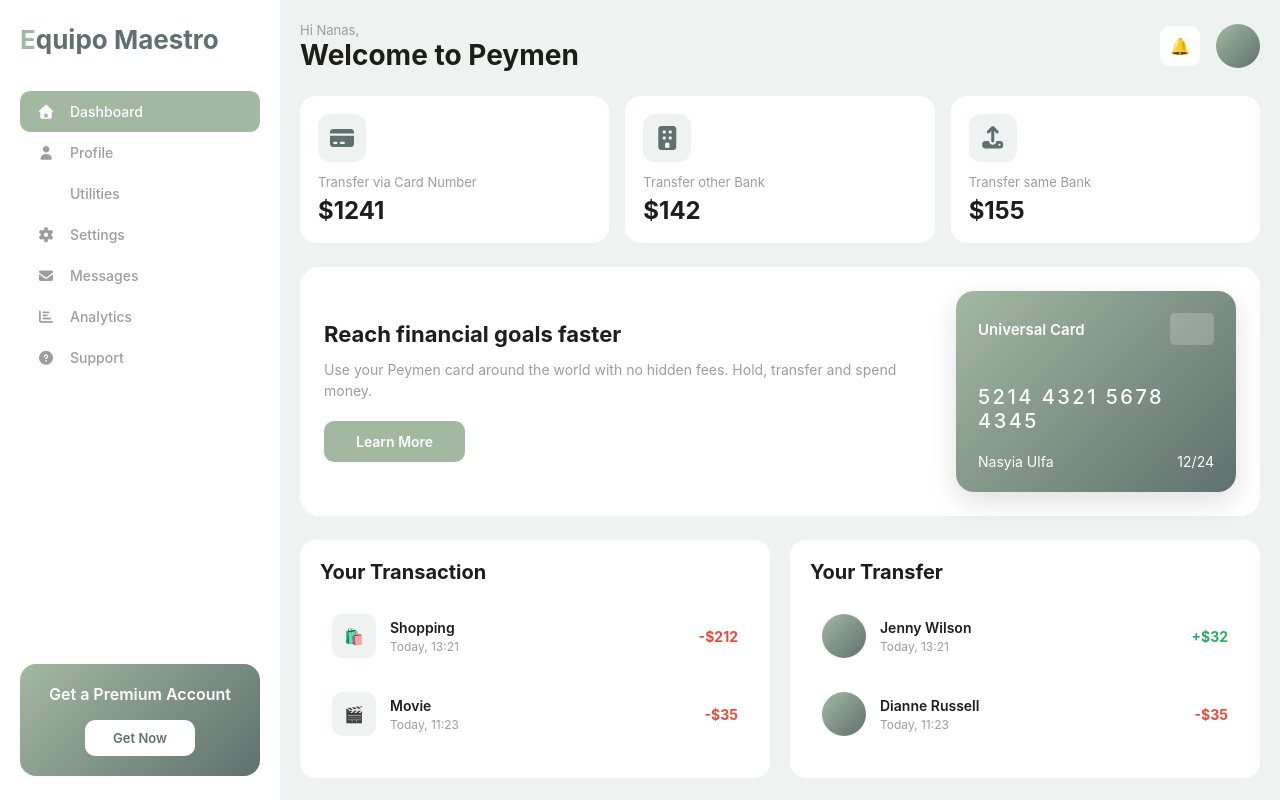
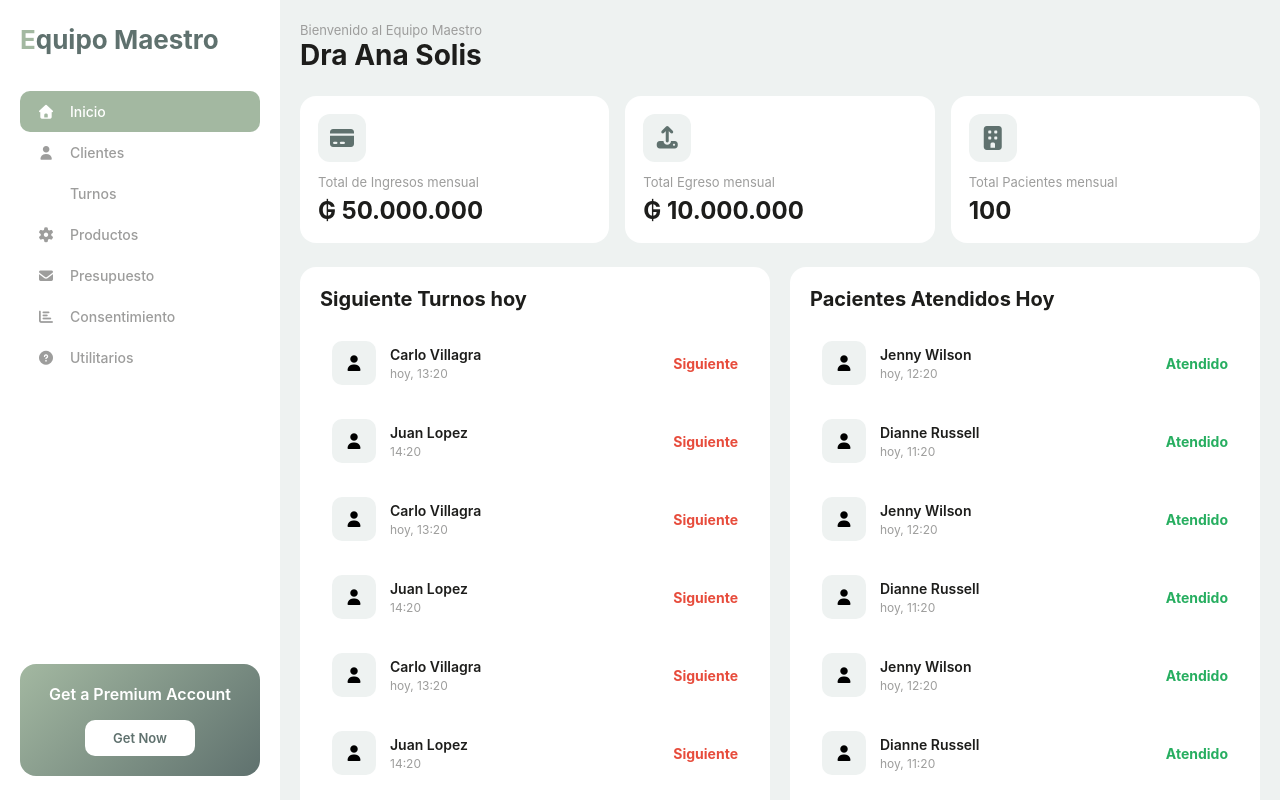
Before and after one commit to JesusVelaztiqui/FronEquipoMaestro, a React (Vite) app: page /#/inicio in a window 1280 px wide. Built offline with nearby package versions, Linux system fonts and the light colour scheme.

Commit message:
dahsboard en proceso

```diff
--- a/src/layouts/Sidebar.jsx
+++ b/src/layouts/Sidebar.jsx
@@ -9,32 +9,32 @@ const Sidebar = ({ menuOpen }) => {
 
       <nav>
         <div className="menu-item active">
-          <i className="fas fa-home"></i>
-          <span>Dashboard</span>
+          <i className="fas fa-home" />
+          <span>Inicio</span>
         </div>
         <div className="menu-item">
-          <i className="fas fa-user"></i>
-          <span>Profile</span>
+          <i className="fas fa-user" />
+          <span>Clientes</span>
         </div>
         <div className="menu-item">
-          <i className="fas fa-grid"></i>
-          <span>Utilities</span>
+          <i className="fas fa-grid" />
+          <span>Turnos</span>
         </div>
         <div className="menu-item">
-          <i className="fas fa-cog"></i>
-          <span>Settings</span>
+          <i className="fas fa-cog" />
+          <span>Productos</span>
         </div>
         <div className="menu-item">
-          <i className="fas fa-envelope"></i>
-          <span>Messages</span>
+          <i className="fas fa-envelope" />
+          <span>Presupuesto</span>
         </div>
         <div className="menu-item">
-          <i className="fas fa-chart-bar"></i>
-          <span>Analytics</span>
+          <i className="fas fa-chart-bar" />
+          <span>Consentimiento</span>
         </div>
         <div className="menu-item">
-          <i className="fas fa-circle-question"></i>
-          <span>Support</span>
+          <i className="fas fa-circle-question" />
+          <span>Utilitarios </span>
         </div>
       </nav>
 
--- a/src/pages/Dahsboard.jsx
+++ b/src/pages/Dahsboard.jsx
@@ -3,106 +3,185 @@ const Dahsboard = () => {
     <>
       <header className="header">
         <div className="header-title">
-          <p>Hi Nanas,</p>
-          <h1>Welcome to Peymen</h1>
-        </div>
-        <div className="header-actions">
-          <div className="notification-icon">🔔</div>
-          <div className="user-avatar"></div>
+          <p>Bienvenido al Equipo Maestro</p>
+          <h1>Dra Ana Solis</h1>
         </div>
       </header>
 
       <div className="cards-grid">
         <div className="transfer-card">
           <div className="card-icon">
-            <i className="fas fa-credit-card"></i>
+            <i className="fas fa-credit-card" />
           </div>
-          <div className="card-label">Transfer via Card Number</div>
-          <div className="card-amount">$1241</div>
+          <div className="card-label">Total de Ingresos mensual</div>
+          <div className="card-amount">₲ 50.000.000</div>
         </div>
 
         <div className="transfer-card">
           <div className="card-icon">
-            <i className="fas fa-building"></i>
+            <i className="fas fa-upload" />
           </div>
-          <div className="card-label">Transfer other Bank</div>
-          <div className="card-amount">$142</div>
+          <div className="card-label">Total Egreso mensual</div>
+          <div className="card-amount">₲ 10.000.000</div>
         </div>
 
         <div className="transfer-card">
           <div className="card-icon">
-            <i className="fas fa-upload"></i>
+            <i className="fas fa-building" />
           </div>
-          <div className="card-label">Transfer same Bank</div>
-          <div className="card-amount">$155</div>
-        </div>
-      </div>
-
-      <div className="featured-section">
-        <div className="featured-content">
-          <h2>Reach financial goals faster</h2>
-          <p>
-            Use your Peymen card around the world with no hidden fees. Hold,
-            transfer and spend money.
-          </p>
-          <button className="learn-btn">Learn More</button>
-        </div>
-
-        <div className="card-display">
-          <div className="card-type">
-            <span>Universal Card</span>
-            <div className="card-chip"></div>
-          </div>
-          <div className="card-number">5214 4321 5678 4345</div>
-          <div className="card-info">
-            <div className="card-holder">Nasyia Ulfa</div>
-            <div className="card-expiry">12/24</div>
-          </div>
+          <div className="card-label">Total Pacientes mensual</div>
+          <div className="card-amount">100</div>
         </div>
       </div>
 
       <div className="transactions-grid">
         <div className="transaction-section">
-          <h2 className="section-title">Your Transaction</h2>
+          <h2 className="section-title">Siguiente Turnos hoy</h2>
 
           <div className="transaction-item">
-            <div className="transaction-icon">🛍️</div>
+            <div className="transaction-icon">
+              {" "}
+              <i className="fas fa-user" />
+            </div>
             <div className="transaction-details">
-              <div className="transaction-name">Shopping</div>
-              <div className="transaction-time">Today, 13:21</div>
+              <div className="transaction-name">Carlo Villagra</div>
+              <div className="transaction-time">hoy, 13:20</div>
             </div>
-            <div className="transaction-amount negative">-$212</div>
+            <div className="transaction-amount negative">Siguiente</div>
           </div>
 
           <div className="transaction-item">
-            <div className="transaction-icon">🎬</div>
+            <div className="transaction-icon">
+              {" "}
+              <i className="fas fa-user" />
+            </div>
             <div className="transaction-details">
-              <div className="transaction-name">Movie</div>
-              <div className="transaction-time">Today, 11:23</div>
+              <div className="transaction-name">Juan Lopez</div>
+              <div className="transaction-time">14:20</div>
             </div>
-            <div className="transaction-amount negative">-$35</div>
+            <div className="transaction-amount negative">Siguiente</div>
+          </div>
+          <div className="transaction-item">
+            <div className="transaction-icon">
+              {" "}
+              <i className="fas fa-user" />
+            </div>
+            <div className="transaction-details">
+              <div className="transaction-name">Carlo Villagra</div>
+              <div className="transaction-time">hoy, 13:20</div>
+            </div>
+            <div className="transaction-amount negative">Siguiente</div>
+          </div>
+
+          <div className="transaction-item">
+            <div className="transaction-icon">
+              {" "}
+              <i className="fas fa-user" />
+            </div>
+            <div className="transaction-details">
+              <div className="transaction-name">Juan Lopez</div>
+              <div className="transaction-time">14:20</div>
+            </div>
+            <div className="transaction-amount negative">Siguiente</div>
+          </div>
+          <div className="transaction-item">
+            <div className="transaction-icon">
+              {" "}
+              <i className="fas fa-user" />
+            </div>
+            <div className="transaction-details">
+              <div className="transaction-name">Carlo Villagra</div>
+              <div className="transaction-time">hoy, 13:20</div>
+            </div>
+            <div className="transaction-amount negative">Siguiente</div>
+          </div>
+
+          <div className="transaction-item">
+            <div className="transaction-icon">
+              {" "}
+              <i className="fas fa-user" />
+            </div>
+            <div className="transaction-details">
+              <div className="transaction-name">Juan Lopez</div>
+              <div className="transaction-time">14:20</div>
+            </div>
+            <div className="transaction-amount negative">Siguiente</div>
           </div>
         </div>
 
         <div className="transaction-section">
-          <h2 className="section-title">Your Transfer</h2>
+          <h2 className="section-title">Pacientes Atendidos Hoy</h2>
 
           <div className="transaction-item">
-            <div className="transfer-avatar"></div>
+            <div className="transaction-icon">
+              {" "}
+              <i className="fas fa-user" />
+            </div>
             <div className="transaction-details">
               <div className="transaction-name">Jenny Wilson</div>
-              <div className="transaction-time">Today, 13:21</div>
+              <div className="transaction-time">hoy, 12:20</div>
             </div>
-            <div className="transaction-amount positive">+$32</div>
+            <div className="transaction-amount positive">Atendido</div>
           </div>
 
           <div className="transaction-item">
-            <div className="transfer-avatar"></div>
+            <div className="transaction-icon">
+              {" "}
+              <i className="fas fa-user" />
+            </div>
             <div className="transaction-details">
               <div className="transaction-name">Dianne Russell</div>
-              <div className="transaction-time">Today, 11:23</div>
+              <div className="transaction-time">hoy, 11:20</div>
             </div>
-            <div className="transaction-amount negative">-$35</div>
+            <div className="transaction-amount positive">Atendido</div>
+          </div>
+
+          <div className="transaction-item">
+            <div className="transaction-icon">
+              {" "}
+              <i className="fas fa-user" />
+            </div>
+            <div className="transaction-details">
+              <div className="transaction-name">Jenny Wilson</div>
+              <div className="transaction-time">hoy, 12:20</div>
+            </div>
+            <div className="transaction-amount positive">Atendido</div>
+          </div>
+
+          <div className="transaction-item">
+            <div className="transaction-icon">
+              {" "}
+              <i className="fas fa-user" />
+            </div>
+            <div className="transaction-details">
+              <div className="transaction-name">Dianne Russell</div>
+              <div className="transaction-time">hoy, 11:20</div>
+            </div>
+            <div className="transaction-amount positive">Atendido</div>
+          </div>
+
+          <div className="transaction-item">
+            <div className="transaction-icon">
+              {" "}
+              <i className="fas fa-user" />
+            </div>
+            <div className="transaction-details">
+              <div className="transaction-name">Jenny Wilson</div>
+              <div className="transaction-time">hoy, 12:20</div>
+            </div>
+            <div className="transaction-amount positive">Atendido</div>
+          </div>
+
+          <div className="transaction-item">
+            <div className="transaction-icon">
+              {" "}
+              <i className="fas fa-user" />
+            </div>
+            <div className="transaction-details">
+              <div className="transaction-name">Dianne Russell</div>
+              <div className="transaction-time">hoy, 11:20</div>
+            </div>
+            <div className="transaction-amount positive">Atendido</div>
           </div>
         </div>
       </div>
--- a/src/styles/Sidebar.scss
+++ b/src/styles/Sidebar.scss
@@ -1,3 +1,27 @@
+// Variables CSS
+:root {
+  --color-primario: rgb(163, 184, 161);
+  --color-secundario: rgb(95, 113, 110);
+  --color-terciario: rgb(244, 238, 212);
+  --color-gris: rgb(157, 157, 156);
+  --color-negro: rgb(29, 29, 27);
+  --color-blanco: rgb(255, 255, 255);
+  --color-fondo: rgb(238, 242, 241);
+  --font-family: -apple-system, BlinkMacSystemFont, "Segoe UI", Roboto,
+    sans-serif;
+}
+
+* {
+  margin: 0;
+  padding: 0;
+  box-sizing: border-box;
+}
+
+body {
+  font-family: var(--font-family);
+  overflow: hidden;
+}
+
 .dashboard-container {
   display: flex;
   height: 100vh;
@@ -134,6 +158,8 @@
   padding: 28px;
   height: 100vh;
   overflow-y: auto;
+  display: flex;
+  flex-direction: column;
 }
 
 .header {
@@ -348,12 +374,17 @@
   display: grid;
   grid-template-columns: repeat(2, 1fr);
   gap: 20px;
+  flex: 1;
+  align-items: stretch;
 }
 
 .transaction-section {
   background: var(--color-blanco);
   border-radius: 16px;
   padding: 24px;
+  display: flex;
+  flex-direction: column;
+  height: 100%;
 }
 
 .section-title {
```
